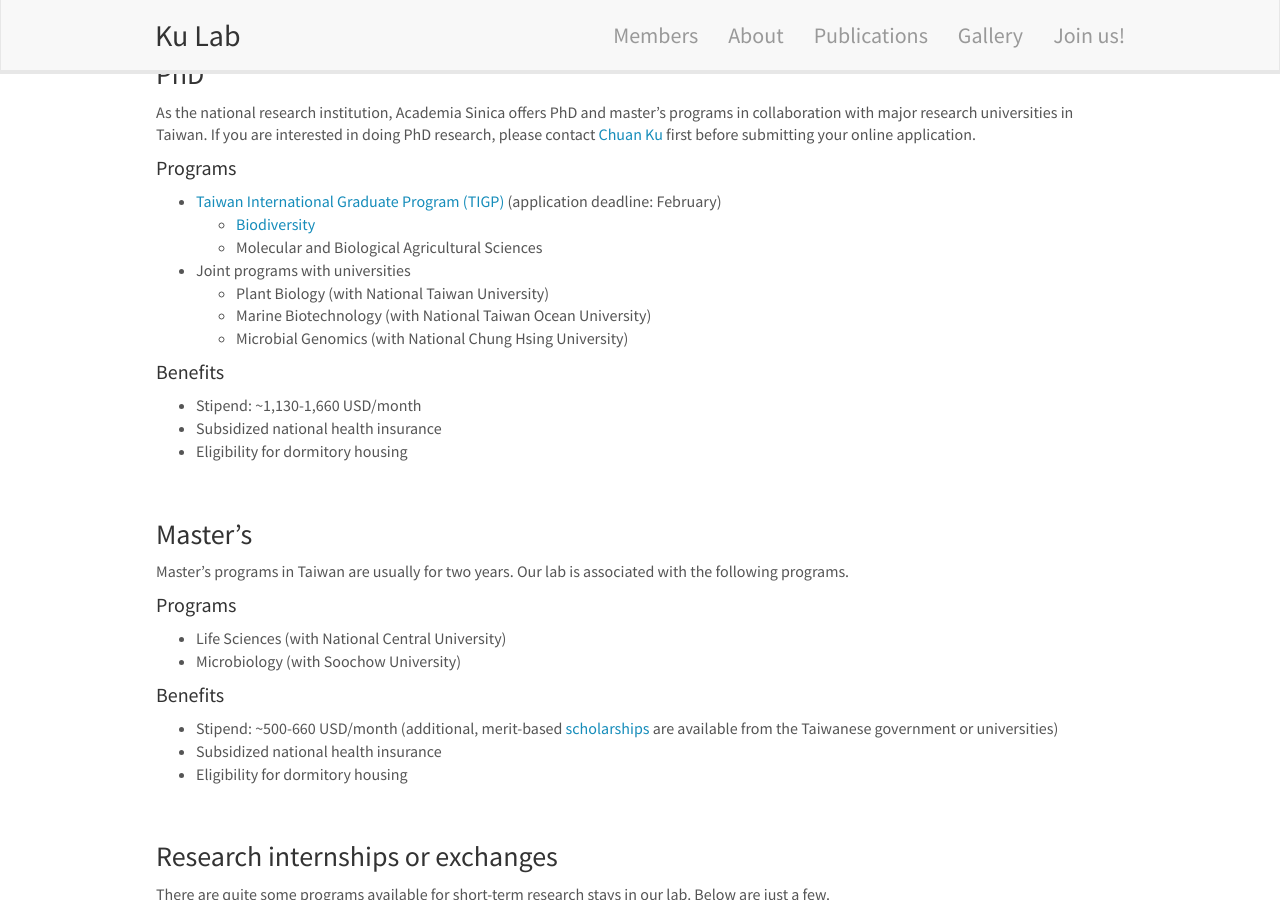
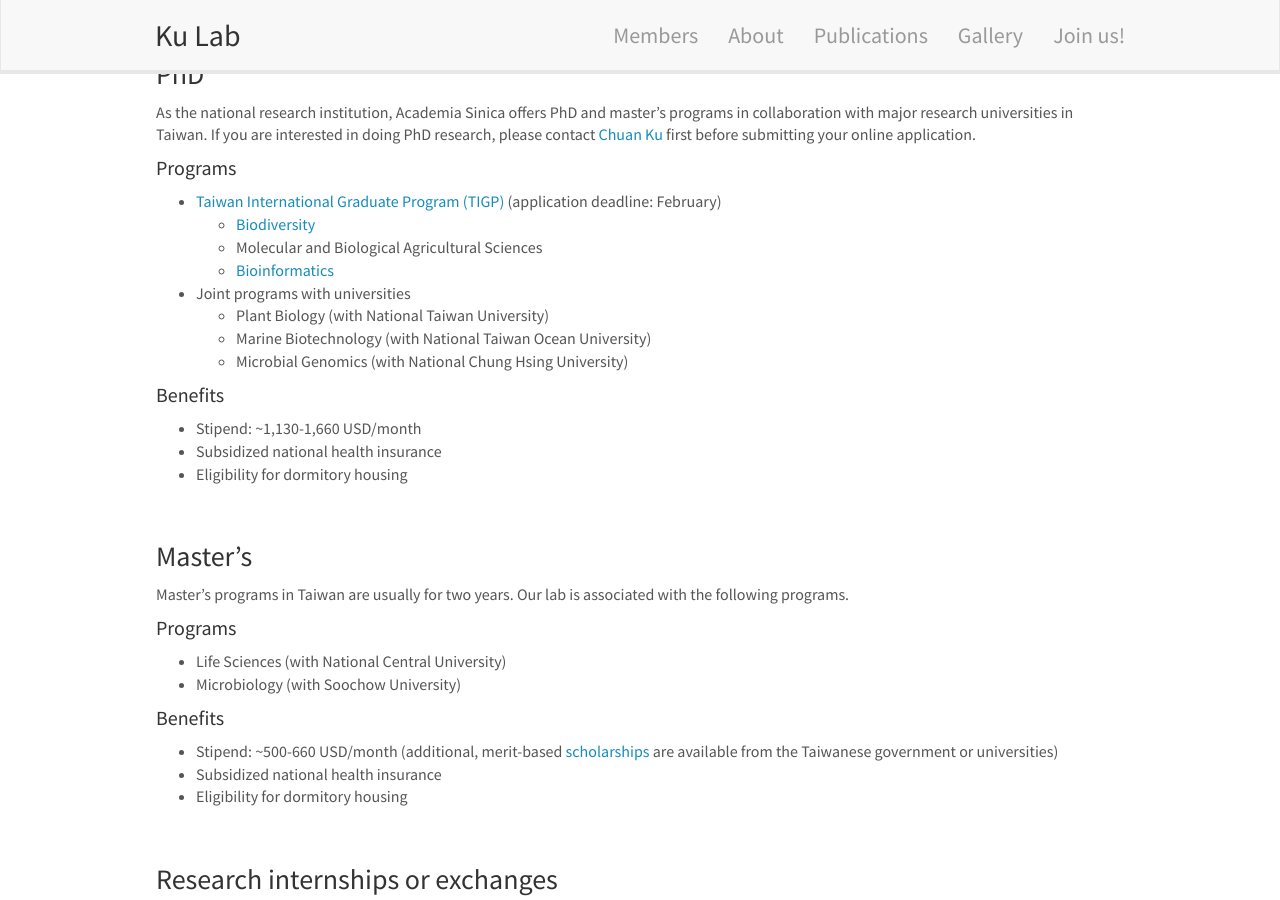
Before and after one commit to tzutongkao/Kao_Lab, a Jekyll site: the page built from _pages/openings.md, in a window 1280 px wide and 900 px high, scrolled down 1035 px. Built offline with Jekyll 4.4.1, drawn with Linux system fonts in a browser that asks for light colours; nearby versions of some CDN libraries.

Commit message:
Update openings.md

```diff
--- a/_pages/openings.md
+++ b/_pages/openings.md
@@ -53,6 +53,7 @@
 * [Taiwan International Graduate Program (TIGP)](http://tigp.sinica.edu.tw/) (application deadline: February)
   * [Biodiversity](http://tigp-biodiv.biodiv.tw/)
   * Molecular and Biological Agricultural Sciences
+  * [Bioinformatics](https://tigpbp.iis.sinica.edu.tw/tigpbio/old/index.html)
 * Joint programs with universities
   * Plant Biology (with National Taiwan University)
   * Marine Biotechnology (with National Taiwan Ocean University)
```
